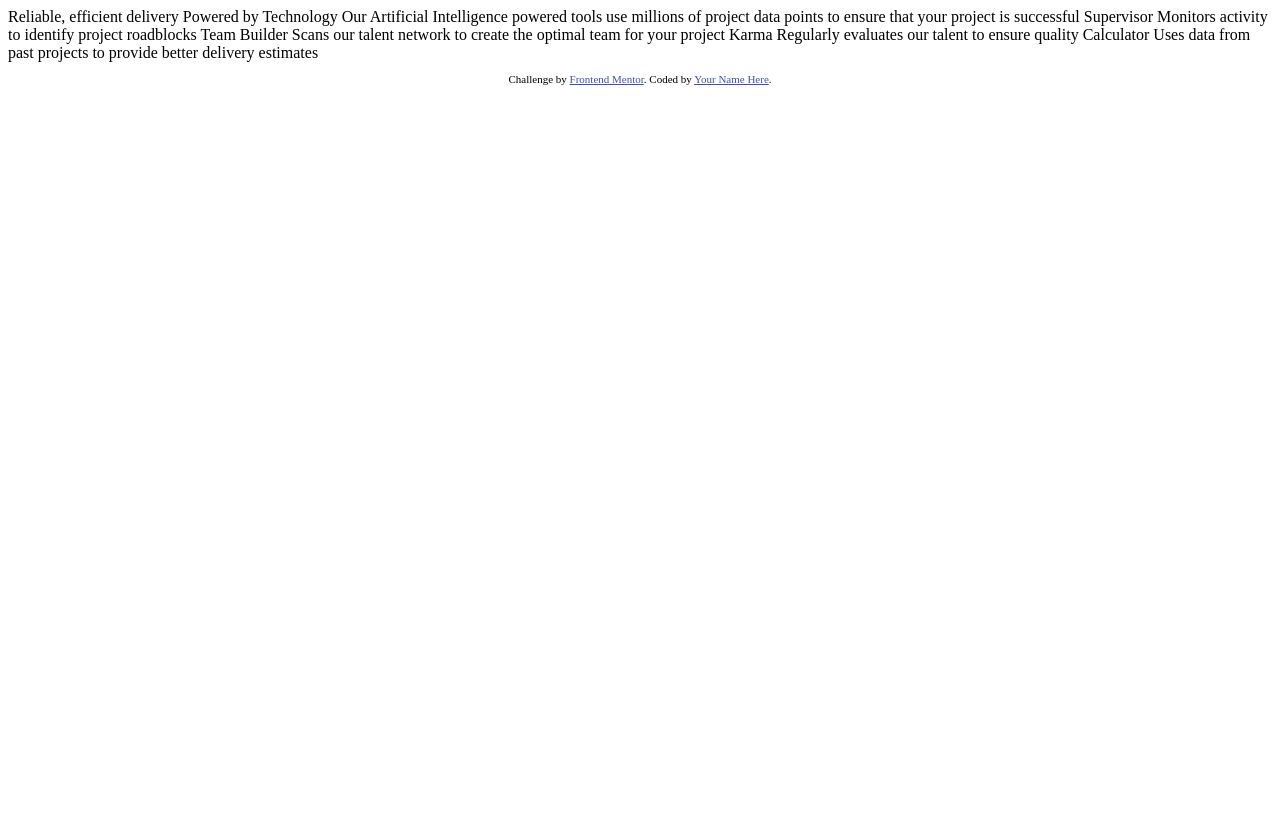
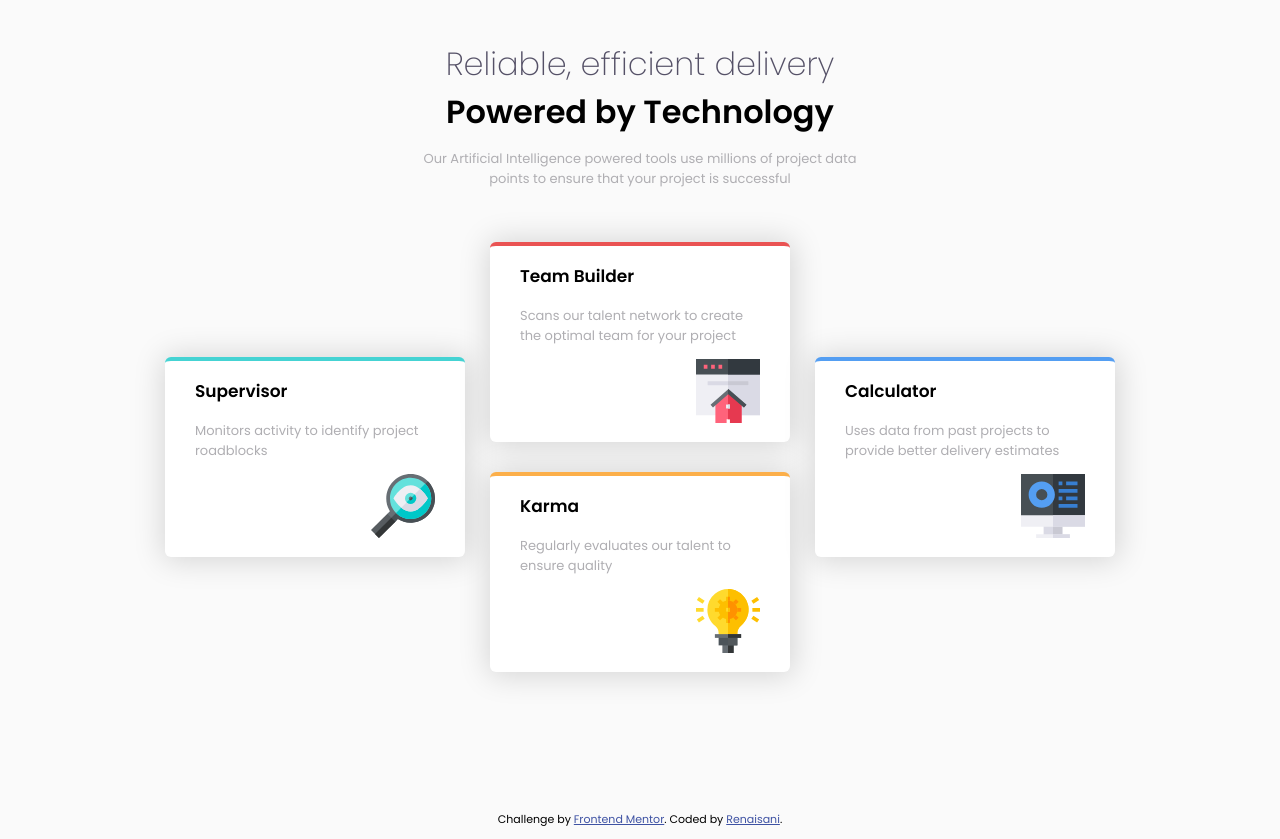
Before and after one commit to Renaisani/four-card-feature-section, a website: page index.html in a window 1280 px wide. Before the commit the page ends 800 px from the top, so only its background shows below. Drawn offline with Linux system fonts and the light colour scheme.

Commit message:
Add scss files and impliment express server

```diff
--- /dev/null
+++ b/css/_desktop-style.scss
@@ -0,0 +1,95 @@
+.container {
+    display: grid;
+    height: 100vh;
+    width: 100vw;
+    // place-items: center;
+    justify-items: center;
+    grid-template-columns: 1fr;
+    grid-template-rows: .5fr 1.5fr;
+    grid-template-areas:
+    "title"
+    "card-box";
+}
+
+.card-box {
+    margin-top: 25px;
+    grid-area: card-box;
+    display: grid;
+    width: 950px;
+    height: 460px;
+    align-items: center;
+    column-gap: 25px;
+    grid-template-columns: 1fr 1fr 1fr;
+    grid-template-rows: 1fr 1fr;
+    grid-template-areas:
+    "supervisor team calculator"
+    "supervisor karma calculator";
+}
+
+
+.card {
+    box-sizing: border-box;
+    width: 300px;
+    height: 200px;
+    padding-right: 30px;
+    padding-bottom: 25px;
+    padding-left: 30px;
+    background-color: hsl(0, 0%, 100%);
+    border-radius: 6px;
+    border-top: 4px;
+    border-top-style: solid;
+    box-shadow: 1px 1px 30px 3px rgba(0, 0, 0, 0.15);
+    h3 {
+        font-size: 17px;
+        font-weight: 600;
+    }
+    p {
+        font-size: 13px;
+        color: hsl(252, 3, 69);
+    }
+    .img-box {
+        display: flex;
+        justify-content: end;
+    }
+
+}
+
+.title-area {
+    grid-area: title;
+    text-align: center;
+    width: 450px;
+    box-sizing: border-box;
+    margin-top: 40px;
+    .header-thin {
+        color: hsl(251, 12%, 36%);
+        font-weight: 200;
+        margin: 0;
+    }
+    .header-thick {
+        margin: 0;
+    }
+    p {
+        color: hsl(252, 3, 69);
+        font-size: 13px;
+    }
+}
+
+.supervisor {
+    grid-area: supervisor;
+    border-top-color: hsl(180, 62%, 55%);
+}
+
+.team {
+    grid-area: team;
+    border-top-color: hsl(0, 78%, 62%);
+}
+
+.karma {
+    grid-area: karma;
+    border-top-color: hsl(34, 97%, 64%);
+}
+
+.calculator {
+    grid-area: calculator;
+    border-top-color: hsl(212, 86%, 64%);
+}
--- /dev/null
+++ b/css/_global.scss
@@ -0,0 +1,23 @@
+html {
+    font-size: 100%;
+    box-sizing: border-box;
+    background-color: hsl(0, 0%, 98%);
+    font-family: 'Poppins', sans-serif;
+}
+
+body {
+    margin: 0;
+    padding: 0;
+    min-height: 100vh;
+}
+
+footer {
+    top: 90%;
+}
+.attribution {
+    font-size: 11px;
+    text-align: center;
+    a {
+        color: hsl(228, 45%, 44%);
+    }
+}
--- /dev/null
+++ b/css/style.scss
@@ -0,0 +1,6 @@
+///// Importing all styles /////
+
+@import "variables";
+@import "global";
+@import "desktop-style";
+@import "mobile-style";
--- a/index.html
+++ b/index.html
@@ -5,40 +5,54 @@
   <meta name="viewport" content="width=device-width, initial-scale=1.0"> <!-- displays site properly based on user's device -->
 
   <link rel="icon" type="image/png" sizes="32x32" href="./images/favicon-32x32.png">
+  <link rel="preconnect" href="https://fonts.googleapis.com">
+  <link rel="preconnect" href="https://fonts.gstatic.com" crossorigin>
+  <link href="https://fonts.googleapis.com/css2?family=Poppins:wght@200;400;600&display=swap" rel="stylesheet">
+  <link rel="stylesheet" href="css/style.css">
 
   <title>Frontend Mentor | Four card feature section</title>
-
-  <!-- Feel free to remove these styles or customise in your own stylesheet 👍 -->
-  <style>
-    .attribution { font-size: 11px; text-align: center; }
-    .attribution a { color: hsl(228, 45%, 44%); }
-  </style>
 </head>
 <body>
+  <div class="container">
 
-  Reliable, efficient delivery
-  Powered by Technology
+    <div class="title-area">
+      <h1 class="header-thin">Reliable, efficient delivery</h1>
+      <h1 class="header-thick">Powered by Technology</h1>
+      <p>Our Artificial Intelligence powered tools use millions of project data points
+      to ensure that your project is successful</p>
+    </div>
 
-  Our Artificial Intelligence powered tools use millions of project data points
-  to ensure that your project is successful
+    <div class="card-box">
 
-  Supervisor
-  Monitors activity to identify project roadblocks
+      <div class="card supervisor">
+        <h3>Supervisor</h3>
+        <p>Monitors activity to identify project roadblocks</p>
+        <div class="img-box"><img src="images/icon-supervisor.svg" alt="Supervisor Icon"></div>
+      </div>
+      <div class="card team">
+        <h3>Team Builder</h3>
+        <p>Scans our talent network to create the optimal team for your project</p>
+        <div class="img-box"><img src="images/icon-team-builder.svg" alt="Team Builder Icon"></div>
+      </div>
+      <div class="card karma">
+        <h3>Karma</h3>
+        <p>Regularly evaluates our talent to ensure quality</p>
+        <div class="img-box"><img src="images/icon-karma.svg" alt="Karma Icon"></div>
+      </div>
+      <div class="card calculator">
+        <h3>Calculator</h3>
+        <p>Uses data from past projects to provide better delivery estimates</p>
+        <div class="img-box"><img src="images/icon-calculator.svg" alt="Calculator Icon"></div>
+      </div>
 
-  Team Builder
-  Scans our talent network to create the optimal team for your project
+    </div>
 
-  Karma
-  Regularly evaluates our talent to ensure quality
-
-  Calculator
-  Uses data from past projects to provide better delivery estimates
-
+  </div>
 
   <footer>
     <p class="attribution">
       Challenge by <a href="https://www.frontendmentor.io?ref=challenge" target="_blank">Frontend Mentor</a>.
-      Coded by <a href="#">Your Name Here</a>.
+      Coded by <a href="#">Renaisani</a>.
     </p>
   </footer>
 </body>
--- /dev/null
+++ b/package.json
@@ -0,0 +1,5 @@
+{
+  "dependencies": {
+    "express": "^4.18.1"
+  }
+}
--- /dev/null
+++ b/server.js
@@ -0,0 +1,16 @@
+const express = require("express");
+
+const app = express();
+
+
+//// Need to figure out again how to give the program access to the static files //////
+// app.use(express.static(`${__dirname}/css`));
+
+app.get("/", function(req, res) {
+    res.sendFile(__dirname + "/index.html");
+})
+
+
+app.listen(3000, function() {
+    console.log("Port running on port 3000");
+})
```
Also changed, not shown: css/_mobile-style.scss (added), css/_variables.scss (added), css/style.css (added), 3 other files.
